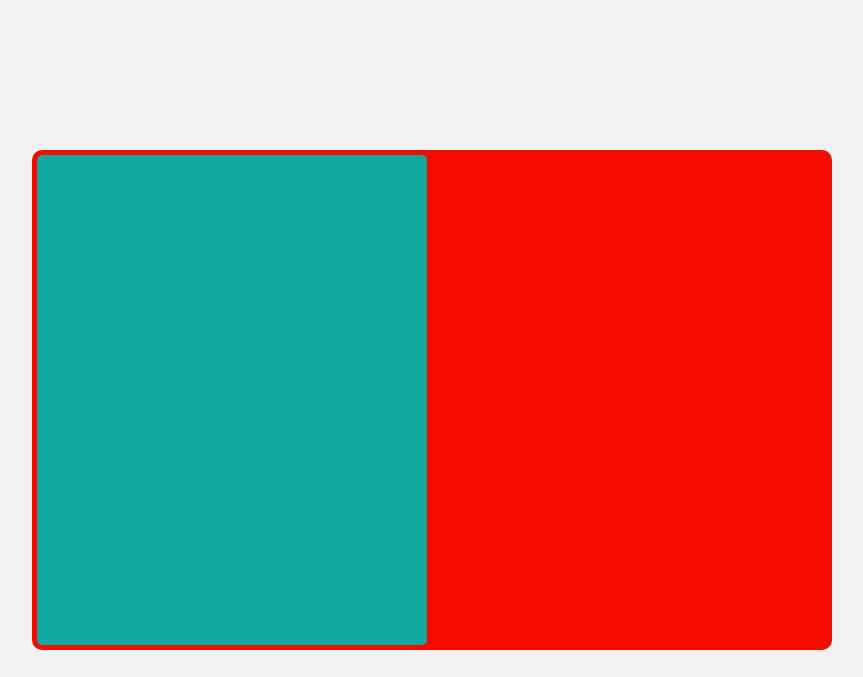
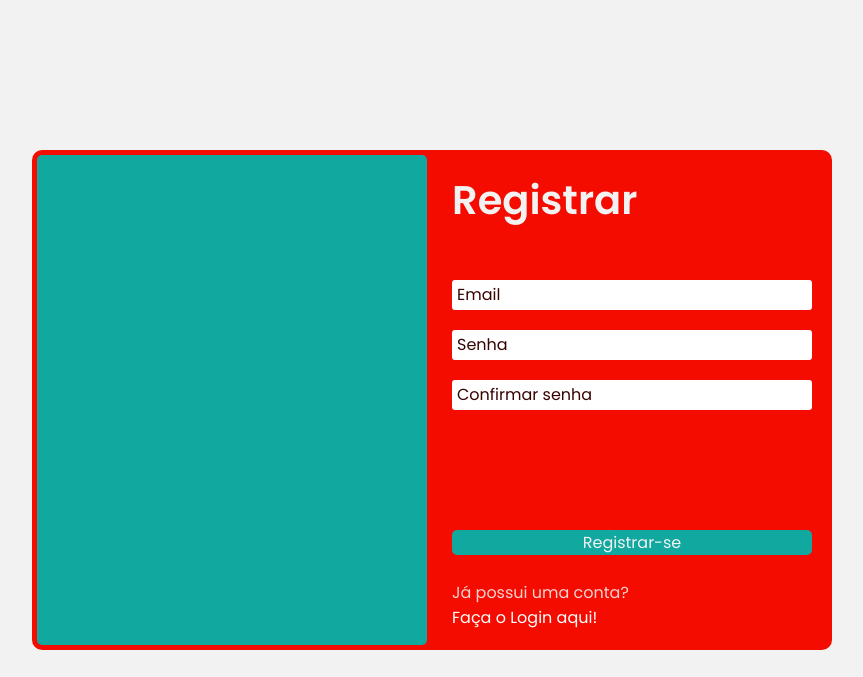
Before and after one commit to frcelipe7/login_registro, a plain HTML site: page index.html in a window 1280 px wide. Both pictures are taken after a click on the element "Crie uma aqui!". Shown: the whole page, without its empty margins (208-1071 px from the left). Drawn offline with Linux system fonts and the light colour scheme.

Commit message:
register

```diff
--- a/index.html
+++ b/index.html
@@ -38,23 +38,26 @@
             </div>
 
             <div class="registrar form">
-                <h1>Registrar</h1>
                 <form>
+                    <h1>Registrar</h1>
                     <div class="line">
-                        <input type="email" id="email_register">
+                        <input type="email" id="email_register" placeholder=" ">
                         <label for="email_register">Email</label>
                     </div>
                     <div class="line">
-                        <input type="password" id="senha_register">
+                        <input type="password" id="senha_register" placeholder=" ">
                         <label for="senha_register">Senha</label>
                     </div>
                     <div class="line">
+                        <input type="password" id="confirmar_senha" placeholder=" ">
                         <label for="confirmar_senha">Confirmar senha</label>
-                        <input type="password" id="confirmar_senha">
                     </div>
                     <div class="to_register buttons">
-                        <div class="register_button">Registrar-se</div>
-                        <div class="chamar_login">Já possui uma conta? <span>Faça o Login aqui!</span></div>
+                        <button class="register_button">Registrar-se</button>
+                        <div class="chamar_login">
+                            Já possui uma conta?<br>
+                            <span>Faça o Login aqui!</span>
+                        </div>
                     </div>
                 </form>
             </div>
--- a/script.js
+++ b/script.js
@@ -2,18 +2,12 @@ document.addEventListener("DOMContentLoaded", () => {
     const call_register = document.getElementById("call_register");
     const line_form = document.querySelectorAll(".login form .line");
     const login_title = document.getElementById("title_login");
-    const to_login_buttons = document.querySelector(".login form .to_login")
+    const to_login_buttons = document.querySelector(".login form .to_login");
 
     const say_hello = document.querySelector(".say_hello");
-    var i = 0
-    async function elementChange() {
-        let promise = new Promise((resolve, reject) => {
-            setTimeout(() => resolve(i++), 500);
-        })
 
-        let response = await promise
-        console.log(response)
-    }
+    const block_registrar = document.querySelector(".block .registrar");
+    const call_login = document.querySelector(".registrar form .to_register span")
 
     call_register.addEventListener("click", () => {
         line_form.forEach(line => {
@@ -22,9 +16,26 @@ document.addEventListener("DOMContentLoaded", () => {
         login_title.style.animation = "opacityZero 1s forwards";
         login_title.style.top = "-100px";
         to_login_buttons.style.marginBottom = "-100px"
+        say_hello.style.right = "400px";
 
-        login_title.addEventListener("animationend", () => {
-            say_hello.style.right = "400px";
-        })
+        block_registrar.style.display = "block";
+        block_registrar.style.animation = "opacityOne 2s forwards";
+    });
+
+    call_login.addEventListener("click", () => {
+        line_form.forEach(line => {
+            line.style.animation = "changeLogin2 1s forwards";
+        });
+        login_title.style.animation = "opacityZero 1s forwards";
+        login_title.style.animationDirection = "reverse";
+        login_title.style.top = "0px";
+        to_login_buttons.style.marginBottom = "0px"
+        say_hello.style.right = "0px";
+
+        block_registrar.style.animation = "opacityZero .5s forwards"
+        // block_registrar.addEventListener('animationend', () => {
+        //     block_registrar.style.display = "none";
+        //     block_registrar.style = "";
+        // });
     });
 });
--- a/style.css
+++ b/style.css
@@ -1,4 +1,4 @@
-@import url('https://fonts.googleapis.com/css?family=Poppins:400,500,600,700,800,900&display=swap');
+@import url('https://fonts.googleapis.com/css?family=Poppins:400,600&display=swap');
 
 * {
     padding: 0%; margin: 0%;
@@ -22,77 +22,95 @@
     overflow: hidden;
 }
 
-.block .form {
+.block .login.form,
+.block .registrar.form {
     width: 50%; height: 100%;
     padding: 20px;
     overflow: hidden;
 }
 
-.block .form form {
+.block .registrar.form {
+    position: absolute;
+    top: 0px;
+}
+
+.block .login.form form,
+.block .registrar.form form {
     position: relative;
     height: 460px; width: 100%;
     overflow: hidden;
     padding-top: 90px;
 }
 
-.block .form h1 {
-    font-weight: 500;
+.block .login.form h1,
+.block .registrar.form h1 {
+    font-weight: 600;
     color: #F2F2F2;
     margin-bottom: 30px;
     transition: 1s;
     position: absolute;
     top: 0px;
+    font-size: 30pt;
 }
 
-.block .line {
+.block .login .line,
+.block .registrar .line {
     margin-top: 20px;
     position: relative;
 }
 
-.block .line label {
+.block .login .line label,
+.block .registrar .line label {
     position: absolute;
     top: 2px; left: 5px;
     transition: .4s;
     color: #380300;
+    cursor: text;
 }
 
-.block .line input {
+.block .login .line input,
+.block .registrar .line input {
     width: 100%; height: 30px;
     border-radius: 3px;
     border: none;
     outline: none; padding: 5px;
 }
 
-.block .line input:focus ~ label {
+.block .login .line input:focus ~ label,
+.block .registrar .line input:focus ~ label {
     top: -17px; font-size: 10pt;
     color: #ffffff; left: 0px;
 }
 
-.block .line input:not(:placeholder-shown) ~ label {
+.block .login .line input:not(:placeholder-shown) ~ label,
+.block .registrar .line input:not(:placeholder-shown) ~ label {
     top: -17px; font-size: 10pt;
     color: #ffffff; left: 0px;
 }
 
-form .buttons {
+.login form .buttons,
+.registrar form .buttons {
     position: absolute; bottom: 0px;
     height: 100px; width: 100%;
     transition: .5s;
 }
 
-form .buttons button {
+.login form .buttons button,
+.registrar form .buttons button {
     background-color: #11A8A0;
     border: none; border-radius: 5px;
     width: 100%; font-size: 12pt;
     color: #f2f2f2; cursor: pointer;
     margin-bottom: 25px;
-
 }
 
-form .buttons .chamar_register {
+.login form .buttons .chamar_register,
+.registrar form .buttons .chamar_login {
     color: #f2f2f2db;
 }
 
-form .buttons span.crie {
+.login form .buttons span.crie,
+.registrar form .buttons span {
     width: auto; height: auto;
     font-size: 12pt;
     color: #fff;
@@ -106,19 +124,34 @@ form .buttons span.crie {
     top: 0; right: 0; left: auto;
     position: absolute;
     margin: 5px; border-radius: 5px;
-    transition: 1s;
+    transition: 2s; position: absolute;
+    z-index: 100;
 }
 
-.registrar, .to_register {display: none;}
+.registrar {
+    margin-left: 50%;
+    display: none; opacity: 0;
+}
 
 @keyframes changeLogin {
     0% {left: 0%;}
     100% {left: -120%;}
 }
 
+@keyframes changeLogin2 {
+    0% {left: -120%;}
+    100% {left: 0%;}
+}
+
+
 @keyframes opacityZero {
     0% {opacity: 1;}
     100% {opacity: 0;}
+}
+
+@keyframes opacityOne {
+    0% {opacity: 0;}
+    100% {opacity: 1;}
 }
 
 @keyframes slideToLeft {
```
